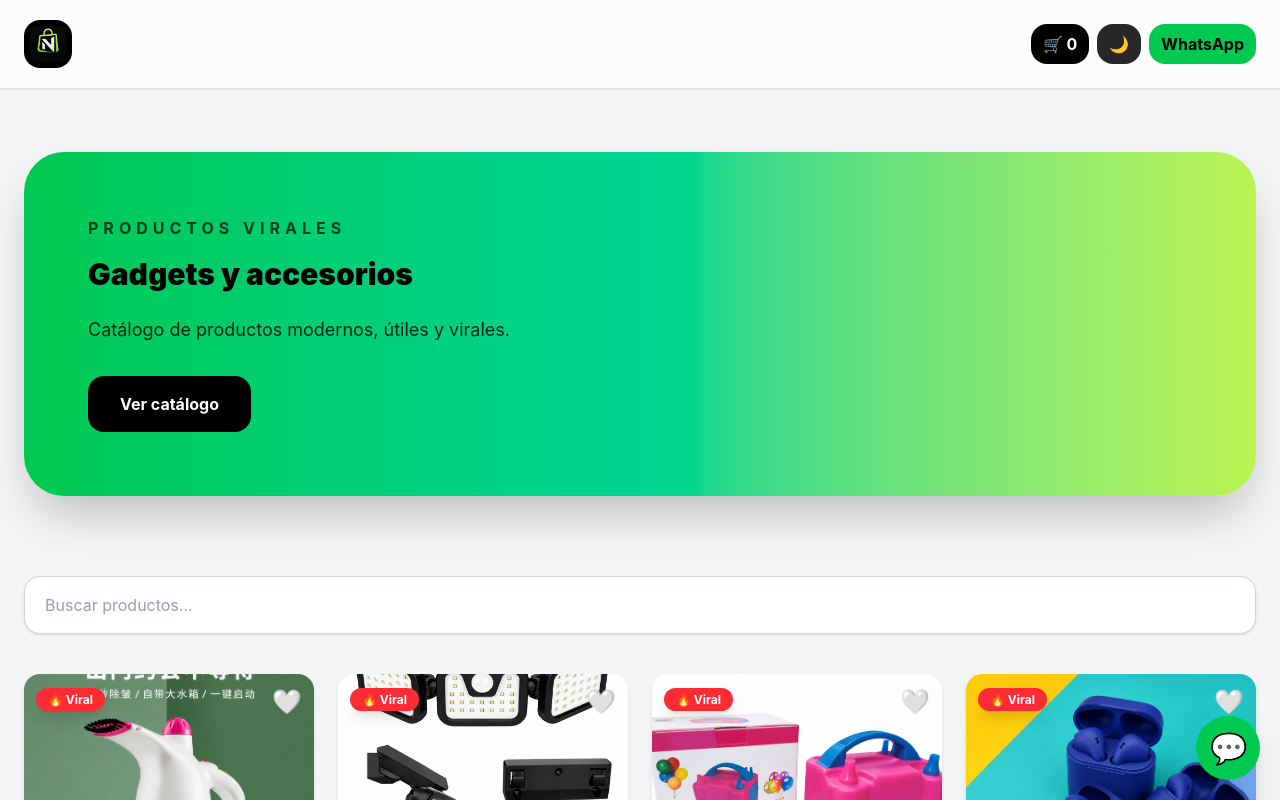
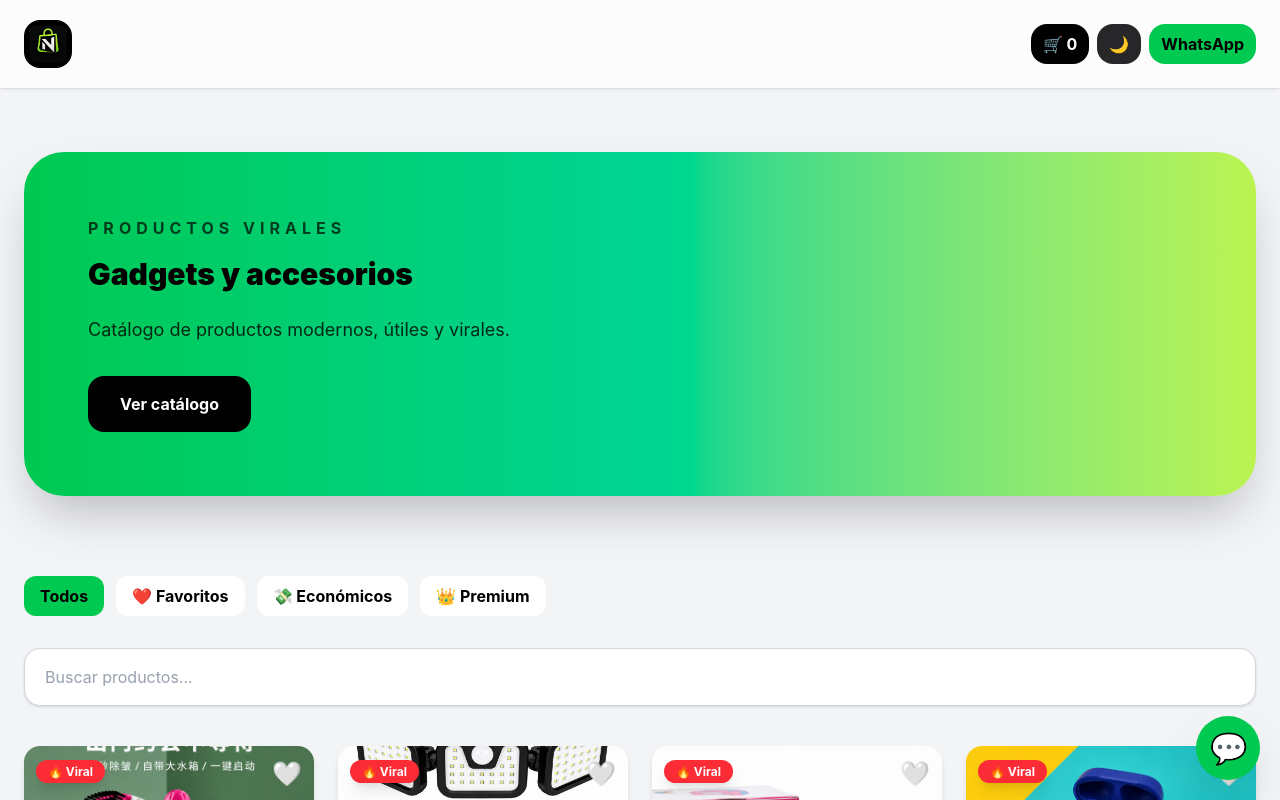
Before and after one commit to cxavicontreras/catalogo, a React (Vite) app: page / in a window 1280 px wide. Shown: the top 800 px of the page. Built offline with nearby package versions, Linux system fonts and the light colour scheme.

Commit message:
added filters and Comprar Ahora button

```diff
--- a/src/App.jsx
+++ b/src/App.jsx
@@ -377,7 +377,16 @@ export default function App() {
 });
   const [openCart, setOpenCart] = useState(false);
   const [selectedProduct, setSelectedProduct] = useState(null);
-  const [favorites, setFavorites] = useState([]);
+  const [favorites, setFavorites] = useState(() => {
+
+  const savedFavorites =
+    localStorage.getItem("favorites");
+
+  return savedFavorites
+    ? JSON.parse(savedFavorites)
+    : [];
+
+});
   const addToCart = (product) => {
 
   const existingProduct = cart.find(
@@ -457,6 +466,15 @@ const decreaseQuantity = (productName) => {
 
 }, [cart]);
 
+useEffect(() => {
+
+  localStorage.setItem(
+    "favorites",
+    JSON.stringify(favorites)
+  );
+
+}, [favorites]);
+
 const toggleFavorite = (productName) => {
 
   if (favorites.includes(productName)) {
@@ -499,9 +517,44 @@ const cartCount = cart.reduce(
   0
 );
   const [search, setSearch] = useState("");
-  const filteredProducts = products.filter((product) =>
-  product.name.toLowerCase().includes(search.toLowerCase())
-);
+  const [filter, setFilter] = useState("all");
+  const filteredProducts = products.filter((product) => {
+
+  const matchesSearch =
+    product.name
+      .toLowerCase()
+      .includes(search.toLowerCase());
+
+  if (filter === "favorites") {
+
+    return (
+      matchesSearch &&
+      favorites.includes(product.name)
+    );
+
+  }
+
+  if (filter === "cheap") {
+
+    return (
+      matchesSearch &&
+      product.unitPrice <= 50
+    );
+
+  }
+
+  if (filter === "expensive") {
+
+    return (
+      matchesSearch &&
+      product.unitPrice > 50
+    );
+
+  }
+
+  return matchesSearch;
+
+});
   const total = cart.reduce((acc, product) => {
 
   const price =
@@ -680,6 +733,85 @@ const cartCount = cart.reduce(
 
 
           <div className="mb-10 relative">
+            <div className="flex flex-wrap gap-3 mb-8">
+
+  <button
+    onClick={() => setFilter("all")}
+    className={`
+      px-4
+      py-2
+      rounded-xl
+      font-bold
+      transition
+
+      ${filter === "all"
+        ? "bg-green-500 text-black"
+        : darkMode
+          ? "bg-zinc-800 text-white"
+          : "bg-white text-black"}
+    `}
+  >
+    Todos
+  </button>
+
+  <button
+    onClick={() => setFilter("favorites")}
+    className={`
+      px-4
+      py-2
+      rounded-xl
+      font-bold
+      transition
+
+      ${filter === "favorites"
+        ? "bg-red-500 text-white"
+        : darkMode
+          ? "bg-zinc-800 text-white"
+          : "bg-white text-black"}
+    `}
+  >
+    ❤️ Favoritos
+  </button>
+
+  <button
+    onClick={() => setFilter("cheap")}
+    className={`
+      px-4
+      py-2
+      rounded-xl
+      font-bold
+      transition
+
+      ${filter === "cheap"
+        ? "bg-green-500 text-black"
+        : darkMode
+          ? "bg-zinc-800 text-white"
+          : "bg-white text-black"}
+    `}
+  >
+    💸 Económicos
+  </button>
+
+  <button
+    onClick={() => setFilter("expensive")}
+    className={`
+      px-4
+      py-2
+      rounded-xl
+      font-bold
+      transition
+
+      ${filter === "expensive"
+        ? "bg-yellow-500 text-black"
+        : darkMode
+          ? "bg-zinc-800 text-white"
+          : "bg-white text-black"}
+    `}
+  >
+    👑 Premium
+  </button>
+
+</div>
 
   <input
     type="text"
```
